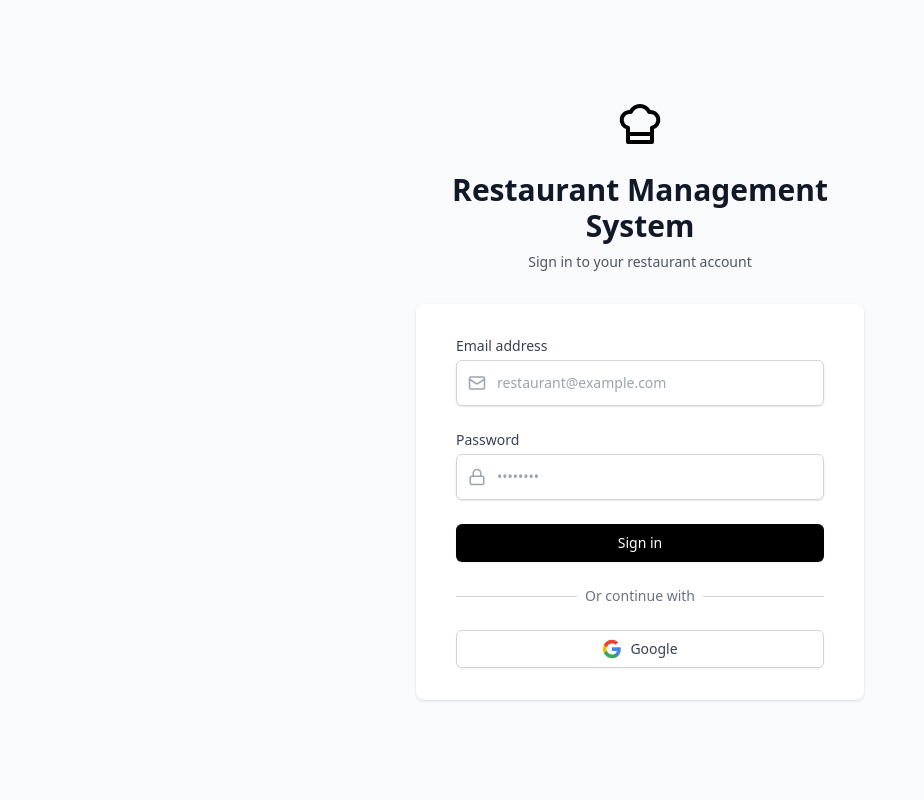
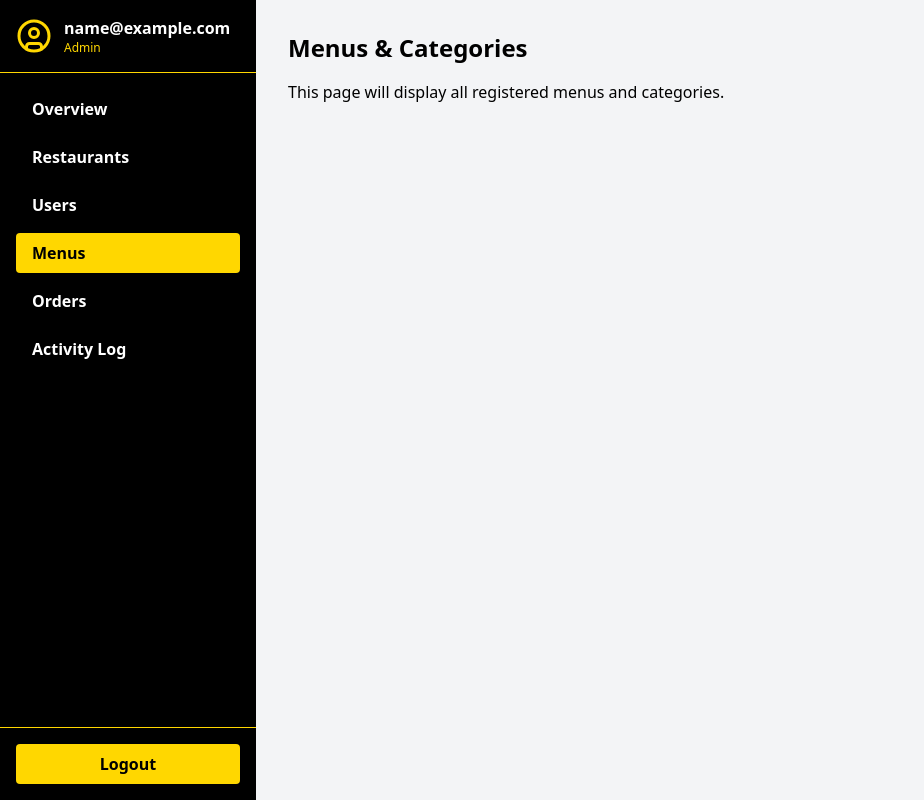
Before and after one commit to CamaireTech-Production/Restaurant-Ordering-System, a React app: page /admin/menus in a window 1280 px wide. Before the commit this address led to /login. Shown: the whole page, without its empty margins (0-924 px from the left). Built offline with nearby package versions, Linux system fonts and the light colour scheme; no server answers; the database is empty; sample sign-in values are in the browser's storage; the HTML template or start-up script is replaced by a standard one.

Commit message:
Admin dashboard
Scarffold main tabs of the admin dashboard

```diff
--- a/src/App.tsx
+++ b/src/App.tsx
@@ -22,6 +22,11 @@ import AdminLogin from './pages/admin/AdminLogin';
 import AdminDashboard from './pages/admin/AdminDashboard';
 import CreateInitialAdmin from './pages/admin/CreateInitialAdmin';
 import PublicOrderPage from './pages/client/public/PublicOrderPage';
+import AdminRestaurants from './pages/admin/AdminRestaurants';
+import AdminUsers from './pages/admin/AdminUsers';
+import AdminMenus from './pages/admin/AdminMenus';
+import AdminOrders from './pages/admin/AdminOrders';
+import AdminActivityLog from './pages/admin/AdminActivityLog';
 
 const CustomerOrdersPage = React.lazy(() => import('./pages/client/customer/OrdersPage'));
 
@@ -112,6 +117,46 @@ function App() {
                   </AdminProtectedRoute>
                 }
               />
+              <Route
+                path="/admin/restaurants"
+                element={
+                  <AdminProtectedRoute>
+                    <AdminRestaurants />
+                  </AdminProtectedRoute>
+                }
+              />
+              <Route
+                path="/admin/users"
+                element={
+                  <AdminProtectedRoute>
+                    <AdminUsers />
+                  </AdminProtectedRoute>
+                }
+              />
+              <Route
+                path="/admin/menus"
+                element={
+                  <AdminProtectedRoute>
+                    <AdminMenus />
+                  </AdminProtectedRoute>
+                }
+              />
+              <Route
+                path="/admin/orders"
+                element={
+                  <AdminProtectedRoute>
+                    <AdminOrders />
+                  </AdminProtectedRoute>
+                }
+              />
+              <Route
+                path="/admin/activity-log"
+                element={
+                  <AdminProtectedRoute>
+                    <AdminActivityLog />
+                  </AdminProtectedRoute>
+                }
+              />
               {/* Default routes */}
               <Route path="/" element={<Navigate to="/login" replace />} />
               <Route path="*" element={<Navigate to="/login" replace />} />
--- a/src/components/layout/AdminDashboardLayout.tsx
+++ b/src/components/layout/AdminDashboardLayout.tsx
@@ -7,6 +7,8 @@ const navItems = [
   { name: 'Overview', path: '/admin/dashboard' },
   { name: 'Restaurants', path: '/admin/restaurants' },
   { name: 'Users', path: '/admin/users' },
+  { name: 'Menus', path: '/admin/menus' },
+  { name: 'Orders', path: '/admin/orders' },
   { name: 'Activity Log', path: '/admin/activity-log' },
 ];
 
@@ -64,8 +66,14 @@ const AdminDashboardLayout: React.FC<{ children: React.ReactNode }> = ({ childre
   );
 
   return (
-    <div className="min-h-screen flex bg-gray-100">
-      {/* Mobile hamburger */}
+    <div className="min-h-screen flex flex-col md:flex-row bg-gray-100">
+      {/* Sidebar for desktop and mobile */}
+      <div className="hidden md:block">
+        <div className="h-full min-h-screen w-64 bg-primary text-white">
+          {sidebar}
+        </div>
+      </div>
+      {/* Mobile sidebar toggle */}
       <button
         className="fixed top-4 left-4 z-40 md:hidden bg-white p-2 rounded-md shadow-md text-gray-700"
         onClick={() => setSidebarOpen(true)}
@@ -73,10 +81,6 @@ const AdminDashboardLayout: React.FC<{ children: React.ReactNode }> = ({ childre
       >
         <MenuIcon size={24} />
       </button>
-      {/* Sidebar for desktop */}
-      <aside className="hidden md:flex h-screen flex-col w-64 bg-primary text-white fixed md:static z-30">
-        {sidebar}
-      </aside>
       {/* Sidebar drawer for mobile */}
       {sidebarOpen && (
         <div className="fixed inset-0 z-50 flex">
@@ -96,7 +100,9 @@ const AdminDashboardLayout: React.FC<{ children: React.ReactNode }> = ({ childre
         </div>
       )}
       {/* Main content */}
-      <main className="flex-1 p-4 md:p-8 md:ml-64 w-full min-h-screen">{children}</main>
+      <div className="flex-1">
+        <main className="p-4 md:p-8">{children}</main>
+      </div>
     </div>
   );
 };
--- /dev/null
+++ b/src/pages/admin/AdminActivityLog.tsx
@@ -0,0 +1,11 @@
+import React from 'react';
+import AdminDashboardLayout from '../../components/layout/AdminDashboardLayout';
+
+const AdminActivityLog: React.FC = () => (
+  <AdminDashboardLayout>
+    <h1 className="text-2xl font-bold mb-4">Activity Log</h1>
+    <p>This page will display the full activity log of recent activities.</p>
+  </AdminDashboardLayout>
+);
+
+export default AdminActivityLog;
--- /dev/null
+++ b/src/pages/admin/AdminMenus.tsx
@@ -0,0 +1,11 @@
+import React from 'react';
+import AdminDashboardLayout from '../../components/layout/AdminDashboardLayout';
+
+const AdminMenus: React.FC = () => (
+  <AdminDashboardLayout>
+    <h1 className="text-2xl font-bold mb-4">Menus & Categories</h1>
+    <p>This page will display all registered menus and categories.</p>
+  </AdminDashboardLayout>
+);
+
+export default AdminMenus;
--- /dev/null
+++ b/src/pages/admin/AdminOrders.tsx
@@ -0,0 +1,11 @@
+import React from 'react';
+import AdminDashboardLayout from '../../components/layout/AdminDashboardLayout';
+
+const AdminOrders: React.FC = () => (
+  <AdminDashboardLayout>
+    <h1 className="text-2xl font-bold mb-4">Orders</h1>
+    <p>This page will display all orders.</p>
+  </AdminDashboardLayout>
+);
+
+export default AdminOrders;
--- /dev/null
+++ b/src/pages/admin/AdminRestaurants.tsx
@@ -0,0 +1,11 @@
+import React from 'react';
+import AdminDashboardLayout from '../../components/layout/AdminDashboardLayout';
+
+const AdminRestaurants: React.FC = () => (
+  <AdminDashboardLayout>
+    <h1 className="text-2xl font-bold mb-4">Restaurants (Live & Demo)</h1>
+    <p>This page will display a list of all restaurants (live and demo).</p>
+  </AdminDashboardLayout>
+);
+
+export default AdminRestaurants;
--- /dev/null
+++ b/src/pages/admin/AdminUsers.tsx
@@ -0,0 +1,11 @@
+import React from 'react';
+import AdminDashboardLayout from '../../components/layout/AdminDashboardLayout';
+
+const AdminUsers: React.FC = () => (
+  <AdminDashboardLayout>
+    <h1 className="text-2xl font-bold mb-4">Users (Admins & Superadmins)</h1>
+    <p>This page will display a list of all users, including admins and superadmins.</p>
+  </AdminDashboardLayout>
+);
+
+export default AdminUsers;
```
